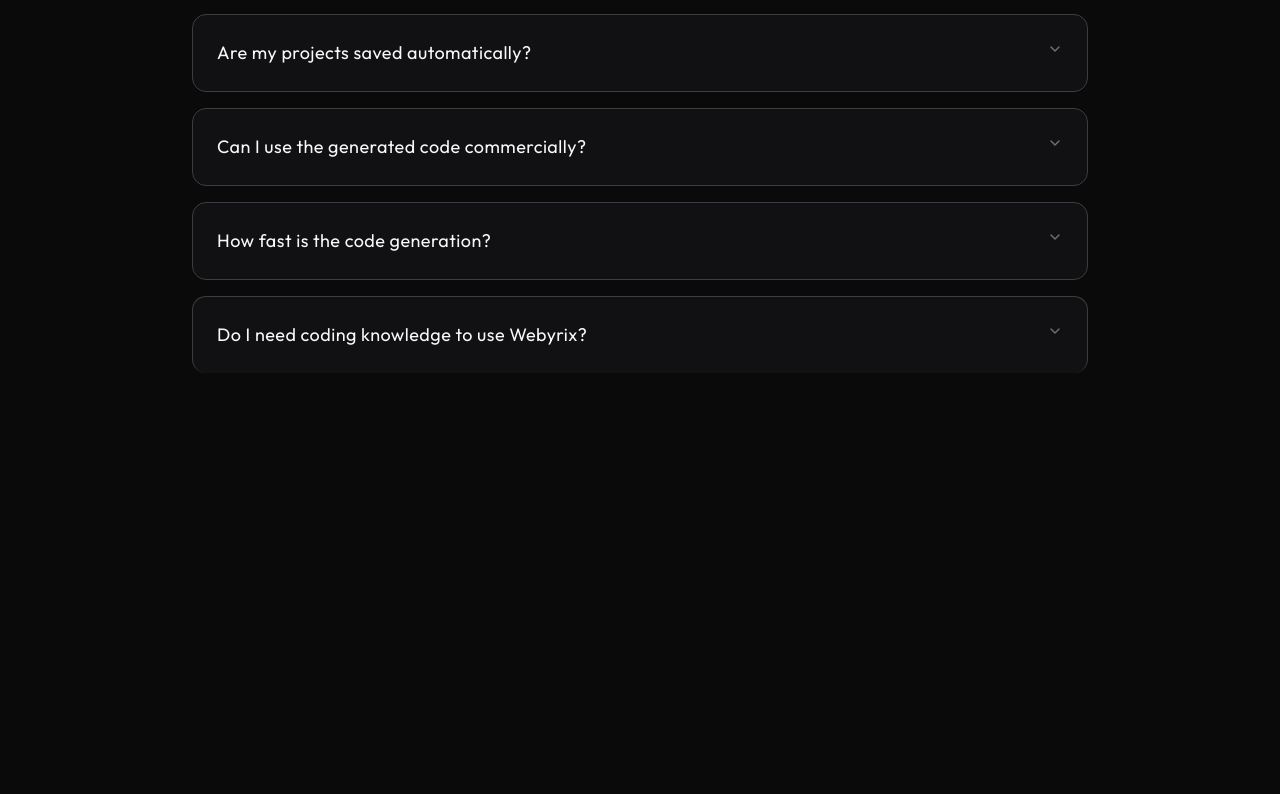
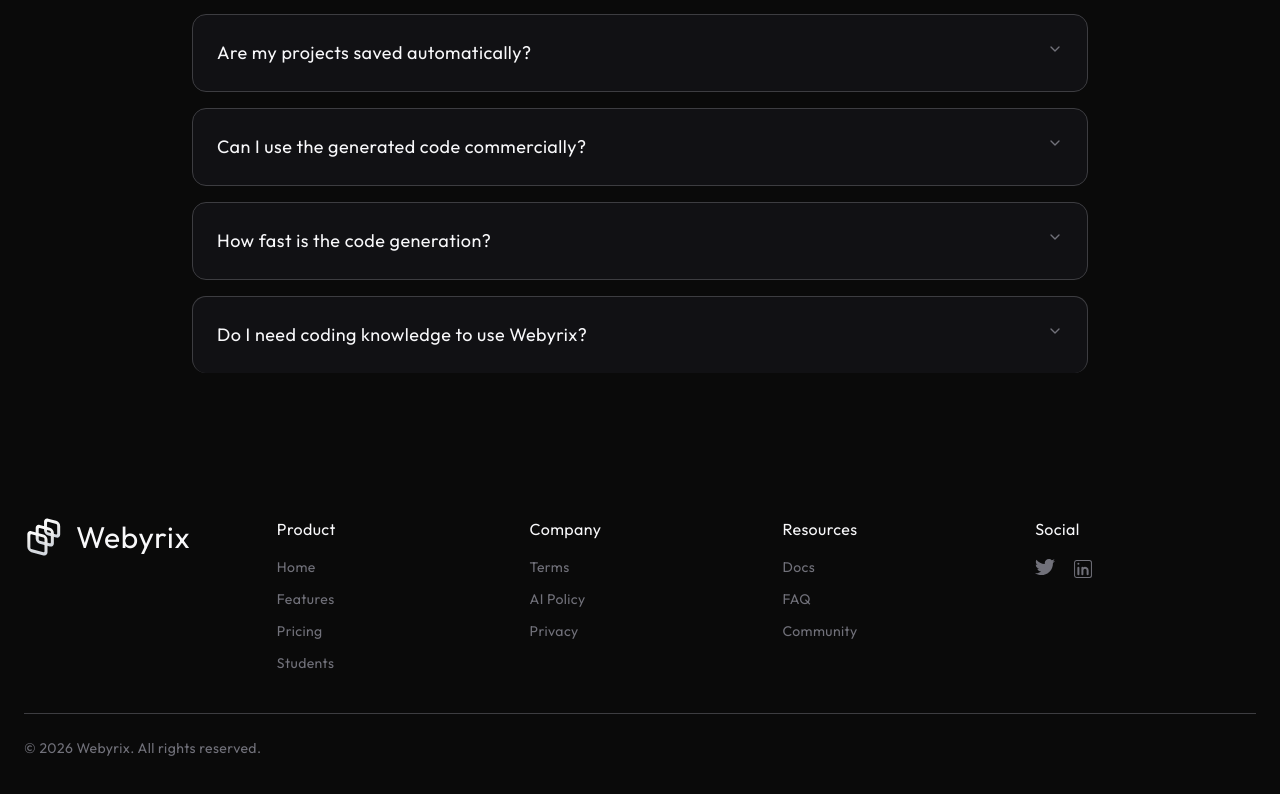
Before and after one commit to ujjawal-04/webyrix, a Next.js app in the folder frontend/: page / in a window 1280 px wide. Shown: the part 2228-3022 px from the top of the page. Before the commit the page ends 2697 px from the top, so only its background shows below. Built offline with nearby package versions, Linux system fonts and the light colour scheme; no server answers.

Commit message:
feat: Add MinimalFooter component and integrate it into RootLayout

```diff
--- /dev/null
+++ b/frontend/app/_components/MinimalFooter.tsx
@@ -0,0 +1,65 @@
+import Link from "next/link";
+import { CiLinkedin } from "react-icons/ci";
+import { FaTwitter } from "react-icons/fa";
+
+export default function MinimalFooter() {
+  return (
+    <footer className="bg-background text-foreground font-light tracking-wide">
+      <div className="max-w-7xl mx-auto px-6 py-12">
+        <div className="grid grid-cols-1 sm:grid-cols-2 lg:grid-cols-5 gap-8 items-start">
+          <div className="flex items-center">
+            <img src="/logo.svg" alt="Webyrix logo" className="w-10 h-10 mr-3" />
+            <div className="text-3xl tracking-wide font-medium">Webyrix</div>
+          </div>
+
+          <div>
+            <h4 className="text-md font-lg text-foreground mb-4">Product</h4>
+            <ul className="space-y-3 text-sm text-muted-foreground">
+              <li><Link href="#">Home</Link></li>
+              <li><Link href="#">Features</Link></li>
+              <li><Link href="#">Pricing</Link></li>
+              <li><Link href="#">Students</Link></li>
+            </ul>
+          </div>
+
+          <div>
+            <h4 className="text-md font-lg text-foreground mb-4">Company</h4>
+            <ul className="space-y-3 text-sm text-muted-foreground">
+              <li><Link href="#">Terms</Link></li>
+              <li><Link href="#">AI Policy</Link></li>
+              <li><Link href="#">Privacy</Link></li>
+            </ul>
+          </div>
+
+          <div>
+            <h4 className="text-md font-lg text-foreground mb-4">Resources</h4>
+            <ul className="space-y-3 text-sm text-muted-foreground">
+              <li><Link href="#">Docs</Link></li>
+              <li><Link href="#">FAQ</Link></li>
+              <li><Link href="#">Community</Link></li>
+            </ul>
+          </div>
+
+          <div>
+            <h4 className="text-md font-lg text-foreground mb-4">Social</h4>
+            <div className="flex space-x-4">
+              <Link href="#" aria-label="Twitter" className="text-muted-foreground hover:text-foreground transition-colors">
+                <FaTwitter className="h-5 w-5" />
+              </Link>
+              <Link href="#" aria-label="LinkedIn" className="text-muted-foreground hover:text-foreground transition-colors">
+                <CiLinkedin className="h-6 w-6" />
+              </Link>
+            </div>
+          </div>
+        </div>
+
+        <div className="mt-10 border-t border-border pt-6 text-sm text-muted-foreground">
+          <div className="max-w-7xl mx-auto px-0 flex flex-col sm:flex-row justify-between items-center">
+            <div>© {new Date().getFullYear()} Webyrix. All rights reserved.</div>
+
+          </div>
+        </div>
+      </div>
+    </footer>
+  );
+}
--- a/frontend/app/layout.tsx
+++ b/frontend/app/layout.tsx
@@ -6,6 +6,7 @@ import {
 } from '@clerk/nextjs'
 import Provider from "./provider";
 import { Toaster } from "@/components/ui/sonner";
+import MinimalFooter from "./_components/MinimalFooter";
 
 const outfit = Outfit({
   subsets: ["latin"],
@@ -32,6 +33,7 @@ export default function RootLayout({
           <Provider>
             {children}
             <Toaster />
+            <MinimalFooter />
           </Provider>
         </body>
       </html>
--- a/frontend/package.json
+++ b/frontend/package.json
@@ -53,6 +53,7 @@
     "react-day-picker": "^9.13.0",
     "react-dom": "19.2.3",
     "react-hook-form": "^7.71.1",
+    "react-icons": "^5.5.0",
     "react-resizable-panels": "^4.4.1",
     "react-syntax-highlighter": "^16.1.0",
     "recharts": "^2.15.4",
```
Also changed, not shown: 2 other files (tests, documents, lock files or other folders).
